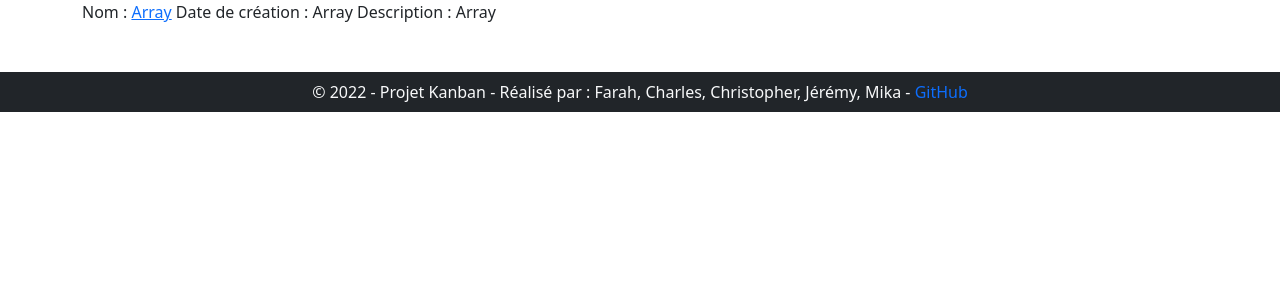
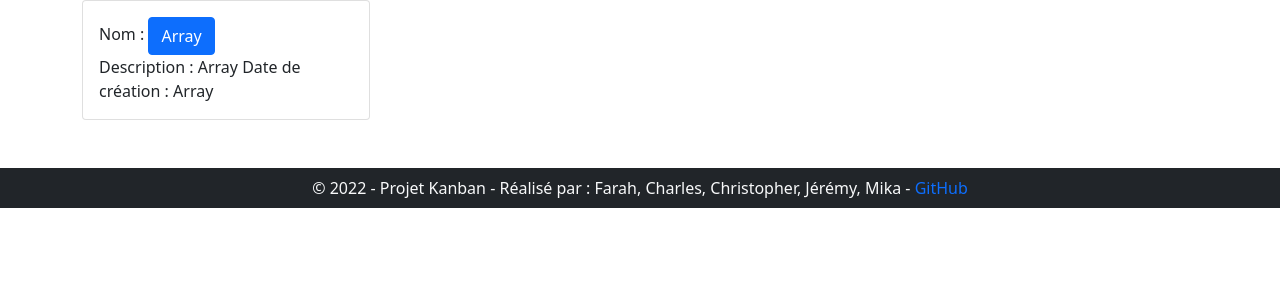
Before and after one commit to VjeremyV/projet-Kanban, a PHP site: page /pages/projets.php?page=encours in a window 1280 px wide. Shown: the part 108-408 px from the top of the page. Run offline with PHP 8.4, Linux system fonts and the light colour scheme; the visitor is signed in with stand-in values (Sample User, id 1); tables that the repository leaves empty or names only in its code hold one stand-in row (values such as "Sample post"); some libraries are stand-ins or nearby versions.

Commit message:
ajout design card des gestions de projets

```diff
--- a/pages/createprojet.php
+++ b/pages/createprojet.php
@@ -68,7 +68,7 @@ if (isConnect()) {
         <div class="container d-flex flex-wrap my-3" id="containerCategorie">
         </div>
 
-        <input class="btn btn-primary d-flex justify-content-end" type="submit" name="submit" value="creer">
+        <input class="btn btn-primary d-flex justify-content-end" type="submit" name="submit" value="créer">
 
     </form>
 
--- a/pages/projets.php
+++ b/pages/projets.php
@@ -1,38 +1,41 @@
 <?php
 session_start();
-include_once(__DIR__.'/../template/head.php');
-include_once(__DIR__.'/../template/header.php');
-include_once(__DIR__.'/../src/fonctions/security.php');
+include_once(__DIR__ . '/../template/head.php');
+include_once(__DIR__ . '/../template/header.php');
+include_once(__DIR__ . '/../src/fonctions/security.php');
 ?>
 <div>
     <!-- modifie cette div la avec du flex pour impacter celles qui seront créées dans le foreach plus bas -->
 
     <?php
-    if(isConnect()){
+    if (isConnect()) {
 
         try {
 
             $dbh = new PDO('mysql:host=localhost;dbname=tretrello', 'tretrello', 'tretrello', array(PDO::ATTR_PERSISTENT => true));
-            if($_GET['page']=== 'terminer_projet'){
-                $projet= $dbh->prepare('select * from projet join utilisateur on projet.id_utilisateur_utilisateur=utilisateur.id_utilisateur_utilisateur WHERE utilisateur.id_utilisateur_utilisateur = :id AND `terminer_projet` = 1');
+            if ($_GET['page'] === 'terminer_projet') {
+                $projet = $dbh->prepare('select * from projet join utilisateur on projet.id_utilisateur_utilisateur=utilisateur.id_utilisateur_utilisateur WHERE utilisateur.id_utilisateur_utilisateur = :id AND `terminer_projet` = 1');
             } else {
-                $projet= $dbh->prepare('select * from projet join utilisateur on projet.id_utilisateur_utilisateur=utilisateur.id_utilisateur_utilisateur WHERE utilisateur.id_utilisateur_utilisateur = :id AND `terminer_projet` = 0');
+                $projet = $dbh->prepare('select * from projet join utilisateur on projet.id_utilisateur_utilisateur=utilisateur.id_utilisateur_utilisateur WHERE utilisateur.id_utilisateur_utilisateur = :id AND `terminer_projet` = 0');
             }
-            if (!$projet->execute(['id' => $_SESSION['id']])){
+            if (!$projet->execute(['id' => $_SESSION['id']])) {
                 echo "<p>Il y a eu une erreur lors de la connexion avec la base de donnée.</p>";
             } else {
                 $projets = $projet->fetchAll($fetchMode = PDO::FETCH_NAMED);
                 foreach ($projets as $projet) {
     ?>
                     <div>
-                    <span>Nom : <a href="./projet.php?page=<?= $projet['nom_projet'] ?>&id=<?=$projet['id_projet_projet']?>&kanban=true"><?= $projet['nom_projet'] ?></a></span>
-                    <span>Date de création : <?= $projet['date_creation_projet'] ?></span>
-                    <span>Description : <?= $projet['description_projet'] ?></span>
+                        <div class="card" style="width: 18rem;">
+                            <div class="card-body">
+                                <span class="card-title">Nom : <a class="card-link btn btn-primary" href="./projet.php?page=<?= $projet['nom_projet'] ?>&id=<?= $projet['id_projet_projet'] ?>&kanban=true"><?= $projet['nom_projet'] ?></a><br></span>
+                                <span class="card-text">Description : <?= $projet['description_projet'] ?></span>
+                                <span class="card-date">Date de création : <?= $projet['date_creation_projet'] ?></span>
+                            </div>
+                        </div>
                     </div>
 
         <?php
                 }
-
             }
         } catch (Exception $e) {
             echo 'Erreur : ' . $e->getMessage();
@@ -40,7 +43,7 @@ include_once(__DIR__.'/../src/fonctions/security.php');
         ?>
 </div>
 <?php
-    include_once(__DIR__.'/../template/footer.php');
+        include_once(__DIR__ . '/../template/footer.php');
     } else {
         header('location: ./../');
     }
```
Also changed, not shown: style/assets/trello.png (added). Lines whose indentation alone changed are shown as unchanged.
